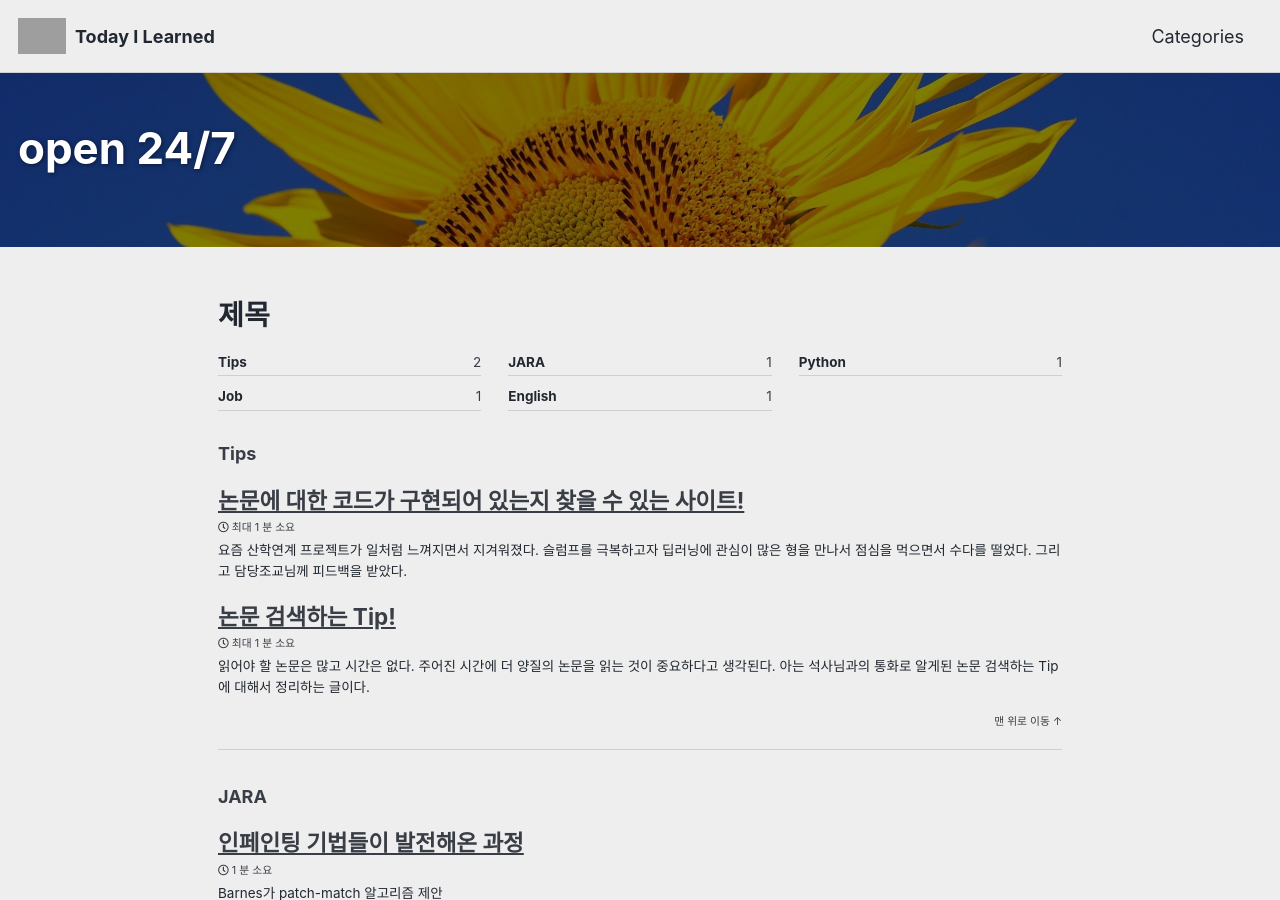
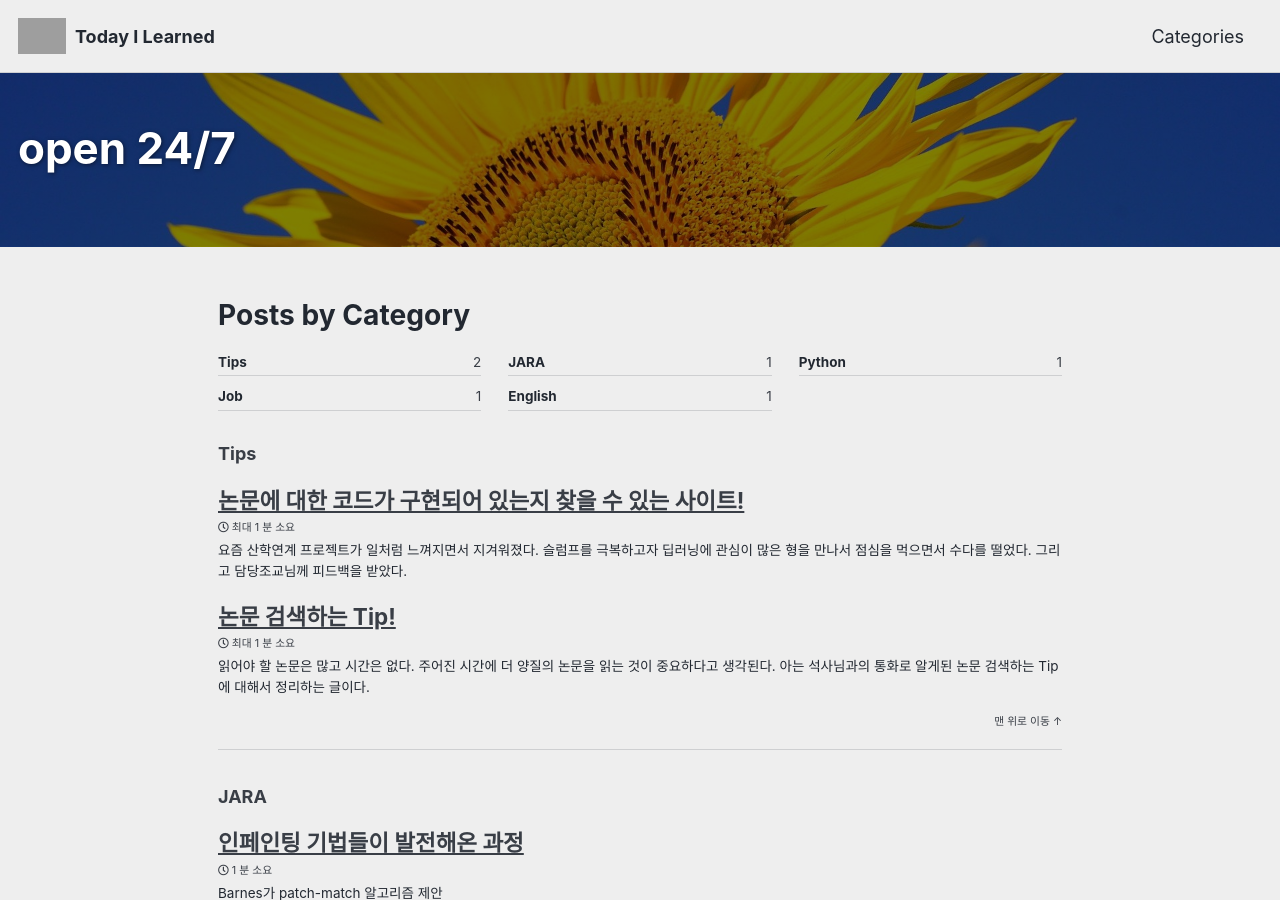
Before and after one commit to kkamankun/kkamankun.github.io, a Jekyll site: the page built from _pages/category-archive.md, in a window 1280 px wide and 900 px high. Built offline with Jekyll 4.4.1, drawn with Linux system fonts in a browser that asks for light colours; cached includes are drawn as plain includes; grey boxes are pictures that could not be loaded.

Commit message:
Update category-archive.md

```diff
--- a/_pages/category-archive.md
+++ b/_pages/category-archive.md
@@ -1,5 +1,5 @@
 ---
-title: "제목"
+title: "Posts by Category"
 layout: categories
 permalink: /categories/
 ---
```
